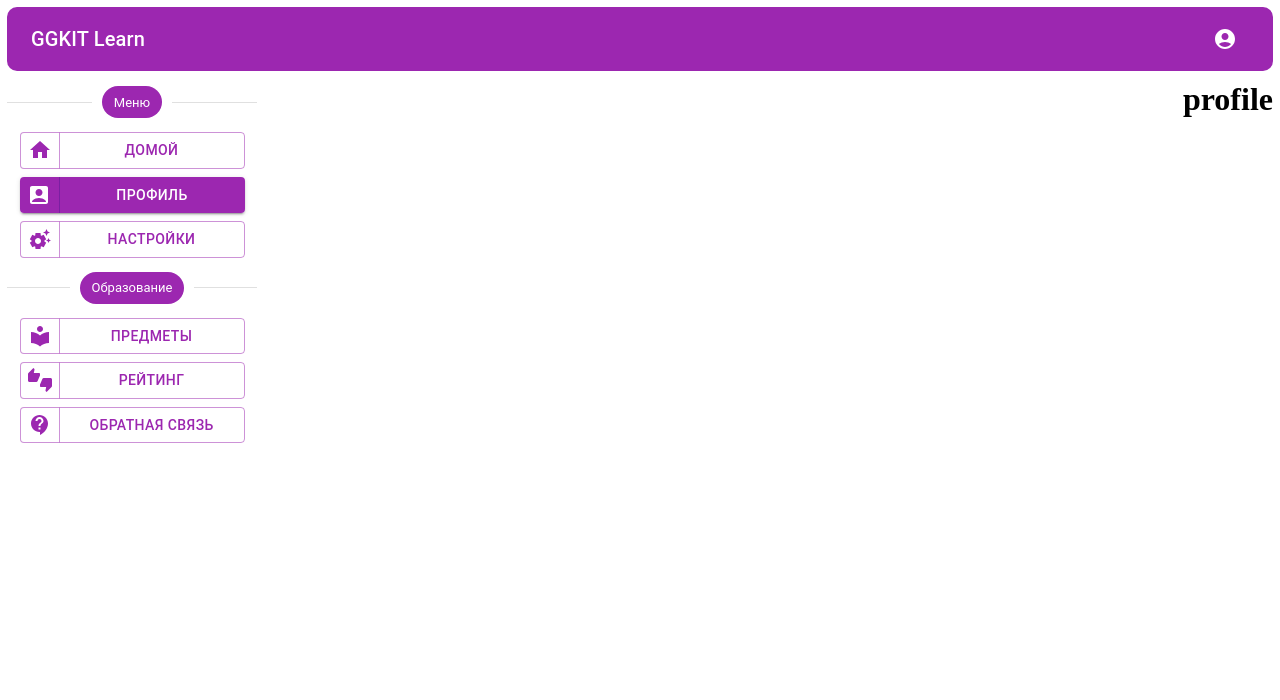
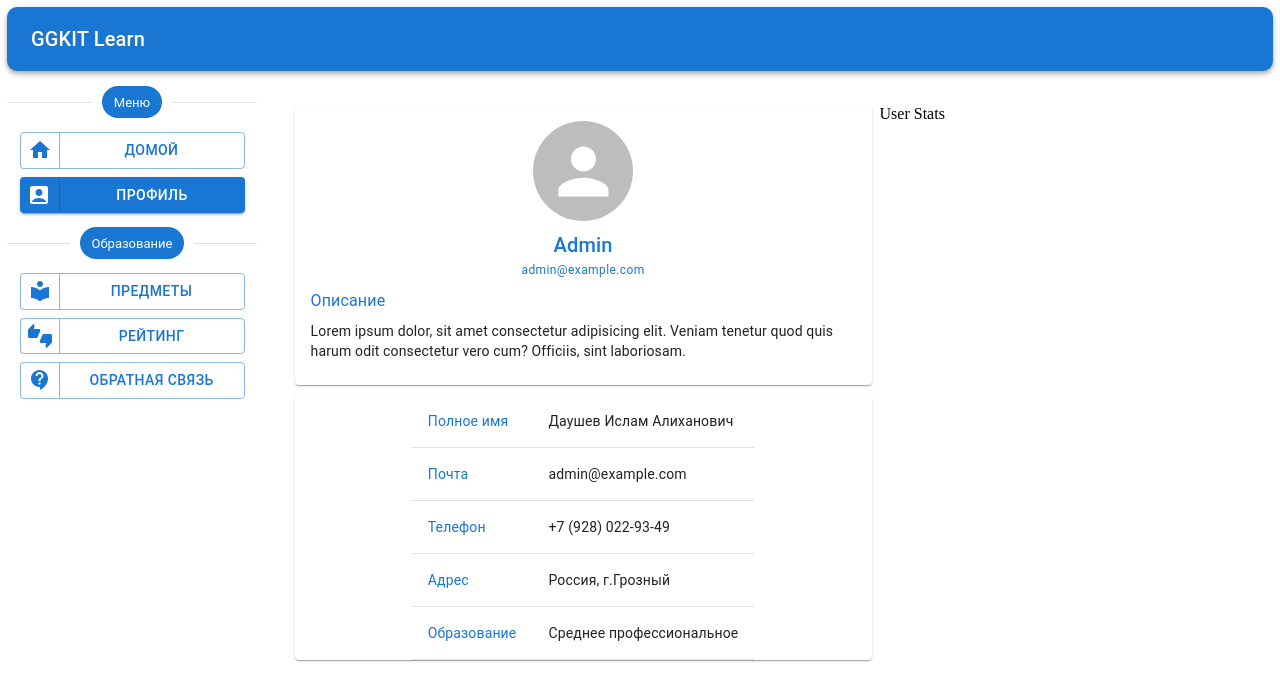
Before and after one commit to Mountok/education_web_app, a React (Vite) app: page /profile in a window 1280 px wide. Shown: the top 700 px of the page. Built offline with nearby package versions, Linux system fonts and the light colour scheme.

Commit message:
add profile

```diff
--- a/index.html
+++ b/index.html
@@ -2,9 +2,8 @@
 <html lang="en">
   <head>
     <meta charset="UTF-8" />
-    <link rel="icon" type="image/svg+xml" href="/vite.svg" />
     <meta name="viewport" content="width=device-width, initial-scale=1.0" />
-    <title>MaterialUI</title>
+    <title>GGKIT.online</title>
   </head>
   <body>
     <div id="root"></div>
--- a/src/App.jsx
+++ b/src/App.jsx
@@ -6,6 +6,9 @@ import Login from './Screens/Login/Login'
 import Main from './Screens/Main/Main'
 import { Divider, Stack } from '@mui/material'
 import SideBar from './Components/SideBar'
+import Home from './Screens/Home/Home'
+import Preview from './Screens/Preview/Preview.JSX'
+import Profile from './Screens/Profile/Profile'
 function App() {
   const location = useLocation();
   const [isLogin,setIsLogin] = useState(true)
@@ -29,11 +32,11 @@ function App() {
         <Routes>
           <Route path='/' element={<Login/>}/>
           <Route path='/registration' element={<Login/>}/>
-          <Route path='/home' element={<Main/>}/>
-          <Route path='/profile' element={<h1>profile</h1>}/>
-          <Route path='/settings' element={<h1>setting</h1>}/>
+          <Route path='/home' element={<Home/>}/>
+          <Route path='/profile' element={<Profile/>}/>
           <Route path='/rating' element={<h1>reting</h1>}/>
-          <Route path='/subjects' element={<h1>sujects</h1>}/>
+          <Route path='/subjects' element={<Main/>}/>
+          <Route path='/subjects/:id' element={<Preview/>}/>
           <Route path='/contacts' element={<h1>contacts</h1>}/>
         </Routes>
       </Stack>
--- a/src/Components/Header.jsx
+++ b/src/Components/Header.jsx
@@ -8,7 +8,6 @@ import MenuIcon from '@mui/icons-material/Menu';
 import AccountCircle from '@mui/icons-material/AccountCircle';
 import MenuItem from '@mui/material/MenuItem';
 import Menu from '@mui/material/Menu';
-import ChevronLeftIcon from '@mui/icons-material/ChevronLeft';
 
 
 import {  Drawer, styled } from '@mui/material';
@@ -52,7 +51,7 @@ const Header = () => {
   };
   return (
     <Box>
-    <AppBar  sx={{boxShadow: 'none',borderRadius: '10px'}} color='secondary' position="static">
+    <AppBar  sx={{borderRadius: '10px'}} color='primary' position="static">
       <Toolbar >
         <IconButton
           size="large"
@@ -69,14 +68,14 @@ const Header = () => {
         </Typography>
           <div>
             <IconButton
-              size="large"
+              size="medium"
               aria-label="account of current user"
               aria-controls="menu-appbar"
               aria-haspopup="true"
               onClick={handleMenu}
-              color="inherit"
+              color="primary"
             >
-              <AccountCircle />
+              <AccountCircle size="large"/>
             </IconButton>
             <Menu
               id="menu-appbar"
@@ -114,7 +113,7 @@ const Header = () => {
       >
         <DrawerHeader>
           <IconButton onClick={handleDrawerClose} >
-            <ChevronLeftIcon color='secondary' />
+            <MenuIcon color='primary' />
           </IconButton>
         </DrawerHeader>
 
--- a/src/Components/SideBarButtons.jsx
+++ b/src/Components/SideBarButtons.jsx
@@ -7,18 +7,16 @@ import LocalLibraryIcon from '@mui/icons-material/LocalLibrary';
 import ThumbsUpDownIcon from '@mui/icons-material/ThumbsUpDown';
 import ContactSupportIcon from '@mui/icons-material/ContactSupport';
 import { Link, useLocation, useNavigate } from 'react-router-dom';
-const SideBarButtons = () => {
+const SideBarButtons = ({isOpen}) => {
     const location = useLocation();
     const navigate = useNavigate();
     const handleClick = (event,path) => {
         event.preventDefault();
-
         navigate(path)
     }
     const menuBox = [
         {path:'/home',title: 'Домой', icon: <Home/>},
         {path:'/profile',title: 'Профиль',icon: <AccountBoxIcon/>},
-        {path:'/settings',title: 'Настройки',icon: <SettingsSuggestIcon/>}
       ];
       const menuEducationBox = [
         {path:'/subjects',title: 'Предметы', icon: <LocalLibraryIcon/>},
@@ -28,13 +26,13 @@ const SideBarButtons = () => {
   return (
     <>
         <Divider  sx={{margin:'5px 0 10px 0'}}>
-            <Chip color='secondary'  size='medium' label='Меню'/>
+            <Chip color='primary'  size='medium' label='Меню'/>
         </Divider>
           {menuBox.map(el =>
             (
                 <ButtonGroup
 
-                    color='secondary'
+                    color='primary'
                     sx={{width: '90%',margin: '4px auto'}}
                     fullWidth
                     variant={location.pathname === el.path ? 'contained' : 'outlined'}>
@@ -44,12 +42,12 @@ const SideBarButtons = () => {
             )
           )}
         <Divider   sx={{margin:'10px 0'}}>
-            <Chip color='secondary' size='medium' label='Образование'/>
+            <Chip color='primary' size='medium' label='Образование'/>
         </Divider>
         {menuEducationBox.map(el =>
             (
                 <ButtonGroup
-                    color='secondary'
+                    color='primary'
                     sx={{width: '90%',margin: '4px auto'}}
                     fullWidth
                     variant={location.pathname === el.path ? 'contained' : 'outlined'}>
--- /dev/null
+++ b/src/Screens/Home/Home.jsx
@@ -0,0 +1,12 @@
+import React from 'react'
+
+const Home = () => {
+  return (
+    <div style={{flex: 7} }>
+        {/* <img width={400} src='/images/education.png'/> */}
+
+    </div>
+  )
+}
+
+export default Home
--- /dev/null
+++ b/src/Screens/Preview/Preview.jsx
@@ -0,0 +1,113 @@
+import React from "react";
+import { Accordion, AccordionDetails, AccordionSummary, Box, Button, Chip, Stack, Typography, styled } from "@mui/material";
+import  {ExpandMore, School, CheckBoxOutlined, CheckBoxOutlineBlank} from '@mui/icons-material';
+const StyledBox = styled(Box)({
+  borderRadius: "10px",
+  boxShadow: "0 2px 5px #cbcbcb",
+});
+
+const Preview = () => {
+  return (
+    <Stack flex={7} gap={2} mt={3}>
+      <StyledBox p={2}>
+        <Typography color="primary" variant="h3">
+          Верстка сайтов
+        </Typography>
+        <Stack mt={1} direction="row" gap={0.5}>
+          <Chip size="small" variant="outlined" label="html" />
+          <Chip size="small" variant="outlined" label="css" />
+          <Chip size="small" variant="outlined" label="javascript" />
+        </Stack>
+      </StyledBox>
+      <StyledBox p={2}>
+        <Typography color="primary" variant="h5">
+          О курсе
+        </Typography>
+        <Stack mt={1} direction="row" gap={1}>
+          <Typography variant="body1">
+            Lorem, ipsum dolor sit amet consectetur adipisicing elit. Delectus,
+            cum ducimus mollitia explicabo deleniti voluptates eum culpa ut
+            porro ab ex iste pariatur voluptatem commodi numquam? Repellendus
+            aut obcaecati totam. Lorem ipsum dolor sit amet consectetur
+            adipisicing elit. Quia placeat officiis voluptates soluta unde
+            assumenda commodi optio delectus! Enim sint accusantium alias
+            quisquam voluptate, explicabo cupiditate similique veniam incidunt
+            mollitia?
+          </Typography>
+        </Stack>
+      </StyledBox>
+      <StyledBox p={2}>
+        <Typography color="primary" variant="h5">
+          Содержание курса
+        </Typography>
+        <Stack mt={1} direction="column" gap={1}>
+          <Accordion sx={{boxShadow: 'none'}} disableGutters>
+            <AccordionSummary
+
+              expandIcon={<ExpandMore color="primary"/>}
+              aria-controls="panel1a-content"
+              id="panel1a-header"
+            >
+
+              <Typography>Введение</Typography>
+            </AccordionSummary>
+            <AccordionDetails >
+              <Typography>
+                Lorem ipsum dolor sit amet, consectetur adipiscing elit.
+                Suspendisse malesuada lacus ex, sit amet blandit leo lobortis
+                eget.
+              </Typography>
+              <Button sx={{mt:1}} size="small" color="primary" variant="outlined" endIcon={<School/>}>
+                начать
+              </Button>
+            </AccordionDetails>
+          </Accordion>
+
+          <Accordion sx={{boxShadow:'none'}} disableGutters>
+            <AccordionSummary
+              expandIcon={<ExpandMore color="primary" />}
+              aria-controls="panel2a-content"
+              id="panel2a-header"
+            >
+
+              <Typography>HTML</Typography>
+            </AccordionSummary>
+            <AccordionDetails >
+              <Typography >
+                Lorem ipsum dolor sit amet, consectetur adipiscing elit.
+                Suspendisse malesuada lacus ex, sit amet blandit leo lobortis
+                eget.
+              </Typography>
+              <Button sx={{mt:1}} size="small" color="primary" variant="outlined" endIcon={<School/>}>
+                начать
+              </Button>
+            </AccordionDetails>
+          </Accordion>
+
+          <Accordion sx={{boxShadow:'none'}} disableGutters >
+            <AccordionSummary
+              expandIcon={<ExpandMore color="primary" />}
+              aria-controls="panel3a-content"
+              id="panel3a-header"
+            >
+
+              <Typography>Тег Div</Typography>
+            </AccordionSummary>
+            <AccordionDetails >
+              <Typography>
+                Lorem ipsum dolor sit amet, consectetur adipiscing elit.
+                Suspendisse malesuada lacus ex, sit amet blandit leo lobortis
+                eget.
+              </Typography>
+              <Button sx={{mt:1}} size="small" color="primary" variant="outlined" endIcon={<School/>}>
+                начать
+              </Button>
+            </AccordionDetails>
+          </Accordion>
+        </Stack>
+      </StyledBox>
+    </Stack>
+  );
+};
+
+export default Preview;
--- /dev/null
+++ b/src/Screens/Profile/Profile.jsx
@@ -0,0 +1,79 @@
+import { Avatar, Box, Button, Card, CardContent, Paper, TableBody, TableCell, TableContainer, TableHead, TableRow, Typography } from '@mui/material'
+import React from 'react'
+
+const Profile = () => {
+  return (
+    <Box gap={1} mt={3} flex={7} sx={{
+        display: "flex",
+        alignItems: "flex-start",
+        flexWrap: "wrap"
+
+    }}>
+        <Box>
+            <Card >
+                <CardContent sx={{
+                display: "flex",
+                flexDirection: "column",
+                alignItems: "center",
+                minWidth: "205px",
+                maxWidth: "545px",
+            }}>
+                    <Avatar alt="Admin"
+                    sx={{ width: 100, height: 100 }}
+                    />
+                    <Typography mt={1} variant='h6'color="primary" >Admin</Typography>
+                    <Typography variant='caption' color="primary">admin@example.com</Typography>
+                    <Typography mt={1} color="primary"
+                    sx={{width: "100%",textAlign:"left"}}
+                    variant='body1'>
+                        Описание
+                        </Typography>
+                    <Typography mt={1} variant='body2'>
+                        Lorem ipsum dolor, sit amet consectetur adipisicing elit.
+                        Veniam tenetur quod quis harum odit consectetur vero cum?
+                        Officiis, sint laboriosam.
+                    </Typography>
+                </CardContent>
+            </Card>
+            <TableContainer sx={{
+                marginTop: "10px",
+                display: "flex",
+                flexDirection: "column",
+                alignItems: "center",
+                minWidth: "innerhit",
+                maxWidth: "innerhit",
+                }} component={Paper}>
+                <TableBody>
+                    <TableRow>
+                        <TableCell sx={{color: "primary.main"}}>Полное имя</TableCell>
+                        <TableCell>Даушев Ислам Алиханович</TableCell>
+                    </TableRow>
+                    <TableRow>
+                        <TableCell sx={{color: "primary.main"}}>Почта</TableCell>
+                        <TableCell>admin@example.com</TableCell>
+                    </TableRow>
+                    <TableRow>
+                        <TableCell sx={{color: "primary.main"}}>Телефон</TableCell>
+                        <TableCell>+7 (928) 022-93-49</TableCell>
+                    </TableRow>
+                    <TableRow>
+                        <TableCell sx={{color: "primary.main"}}>Адрес</TableCell>
+                        <TableCell>Россия, г.Грозный</TableCell>
+                    </TableRow>
+                    <TableRow>
+                        <TableCell sx={{color: "primary.main"}}>Образование</TableCell>
+                        <TableCell>Среднее профессиональное</TableCell>
+                    </TableRow>
+
+                </TableBody>
+            </TableContainer>
+        </Box>
+
+        <Box>
+            User Stats
+        </Box>
+    </Box>
+  )
+}
+
+export default Profile
```
Also changed, not shown: src/Components/SubjectCard.jsx (+11 -8 lines), src/Screens/Login/Login.jsx (+5 -5 lines), src/Screens/Main/Main.jsx (+9 -3 lines), 1 other file (tests, documents, lock files or other folders).
